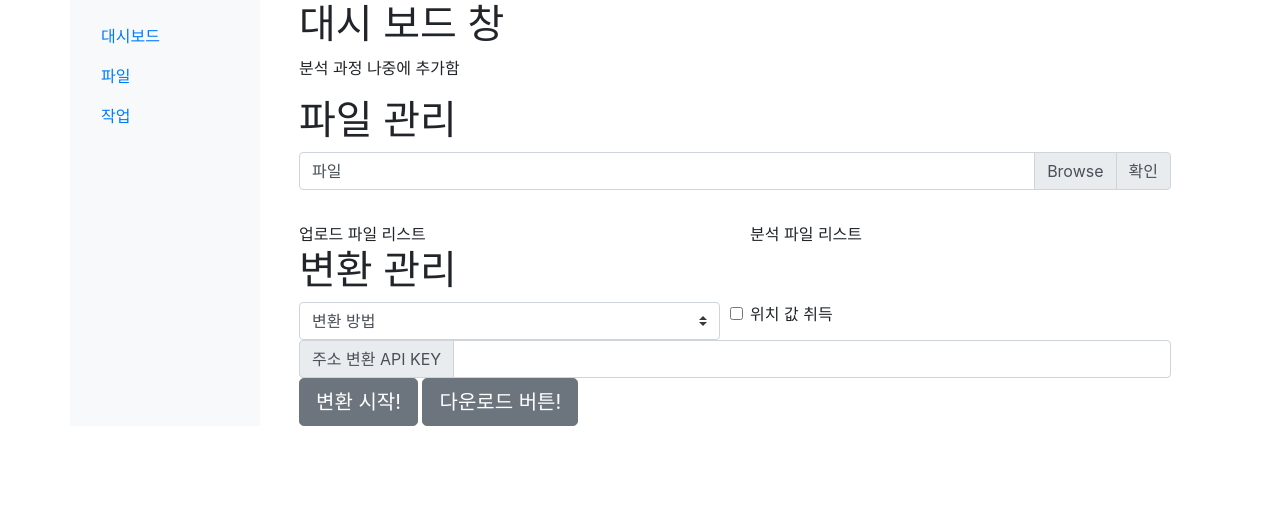
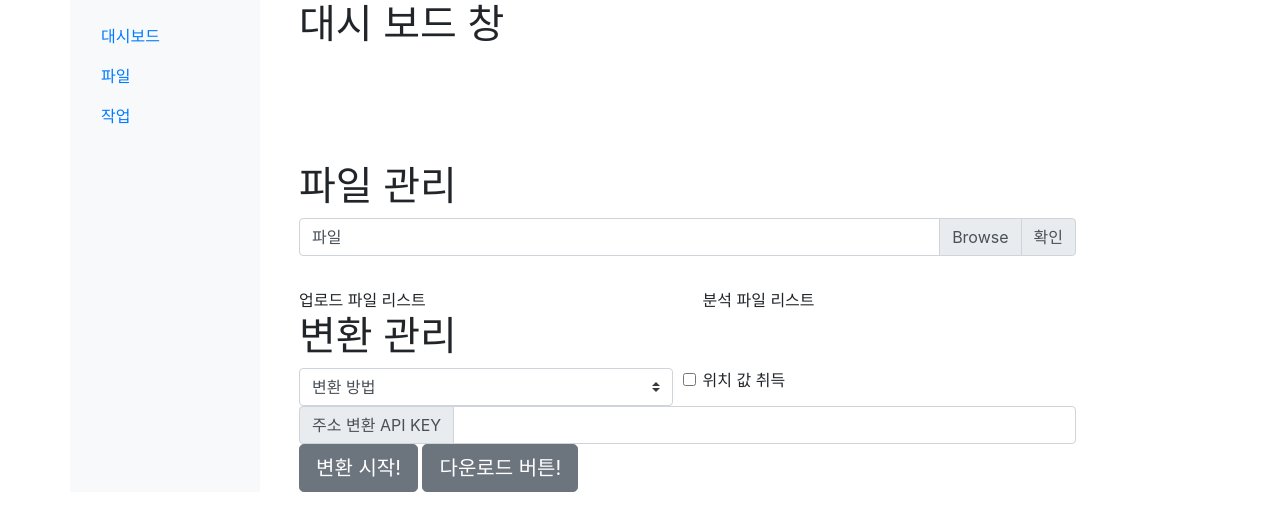
Before and after one commit to presentY1897/getAddressFromJUSOapi, a plain HTML site: page index.html in a window 1280 px wide. Drawn offline with nearby package versions, Linux system fonts and the light colour scheme.

Commit message:
modify class and add chart element

```diff
--- a/index.html
+++ b/index.html
@@ -11,7 +11,7 @@
 <body>
     <div class="container-lg" ondragstart="event.stopPropagation(); return false;">
         <div class='row'>
-            <nav id="sidebarMenu" class="col-md-3 col-lg-2 d-md-block bg-light sidebar">
+            <nav id="sidebarMenu" class="col-md-3 col-lg-2 bg-light">
                 <div class="sidebar-sticky pt-3">
                     <ul class="nav flex-column">
                         <li class="nav-item">
@@ -32,11 +32,11 @@
                     </ul>
                 </div>
             </nav>
-            <main role='main' class='col-md-9 ml-sm-auto col-lg-10 px-md-4'>
+            <main role='main' class='col-md-9 px-md-4'>
                 <div id='dashboard_page' class="container-lg">
                     <div class='page-header'>
                         <h1>대시 보드 창</h1>
-                        <p>분석 과정 나중에 추가함</p>
+                        <canvas id="chart" width='100' height="100"></canvas>
                     </div>
                 </div>
                 <div id='fileupload_page' class='container-lg'>
```
